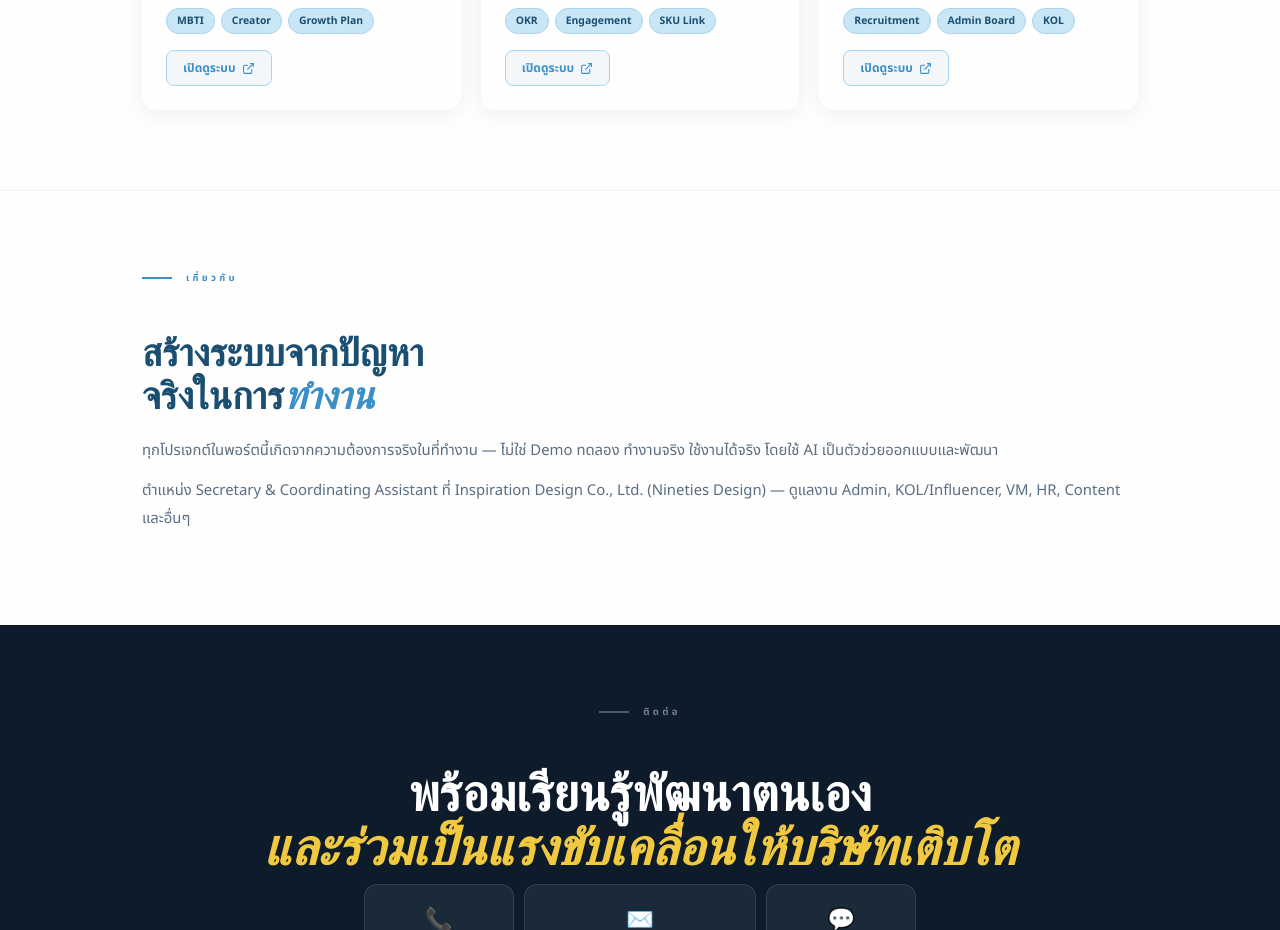
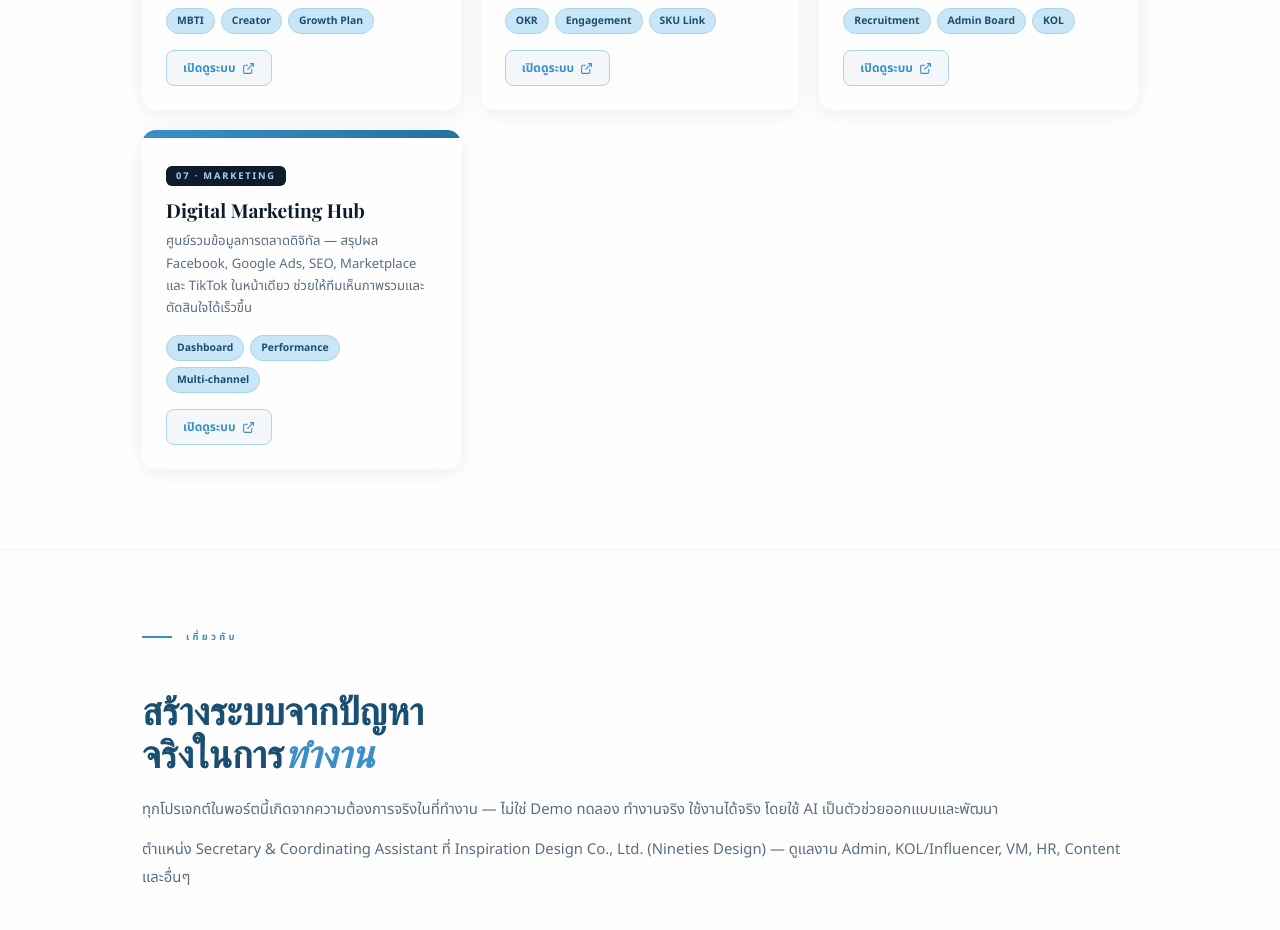
Before and after one commit to teddyant/PortfoliobyDARUNEEPAMONATA, a plain HTML site: page index.html in a window 1280 px wide. Shown: the part 1440-2370 px from the top of the page. Drawn offline with nearby package versions, Linux system fonts and the light colour scheme; a web font is replaced by a local one.

Commit message:
Add files via upload

```diff
--- a/index.html
+++ b/index.html
@@ -248,6 +248,25 @@ footer p{font-size:0.68rem;color:rgba(255,255,255,0.3);}
         </div>
       </div>
 
+      <!-- 07 -->
+      <div class="pcard rv d1">
+        <div class="pcard-top"></div>
+        <div class="pbody">
+          <span class="pnum">07 · Marketing</span>
+          <h3 class="ptitle">Digital Marketing Hub</h3>
+          <p class="pdesc">ศูนย์รวมข้อมูลการตลาดดิจิทัล — สรุปผล Facebook, Google Ads, SEO, Marketplace และ TikTok ในหน้าเดียว ช่วยให้ทีมเห็นภาพรวมและตัดสินใจได้เร็วขึ้น</p>
+          <div class="ptags">
+            <span class="tag">Dashboard</span>
+            <span class="tag">Performance</span>
+            <span class="tag">Multi-channel</span>
+          </div>
+          <a href="07_Digital marketing.html" class="plink">
+            เปิดดูระบบ
+            <svg viewBox="0 0 24 24"><path d="M18 13v6a2 2 0 01-2 2H5a2 2 0 01-2-2V8a2 2 0 012-2h6"/><polyline points="15 3 21 3 21 9"/><line x1="10" y1="14" x2="21" y2="3"/></svg>
+          </a>
+        </div>
+      </div>
+
     </div>
   </div>
 </div>
```
